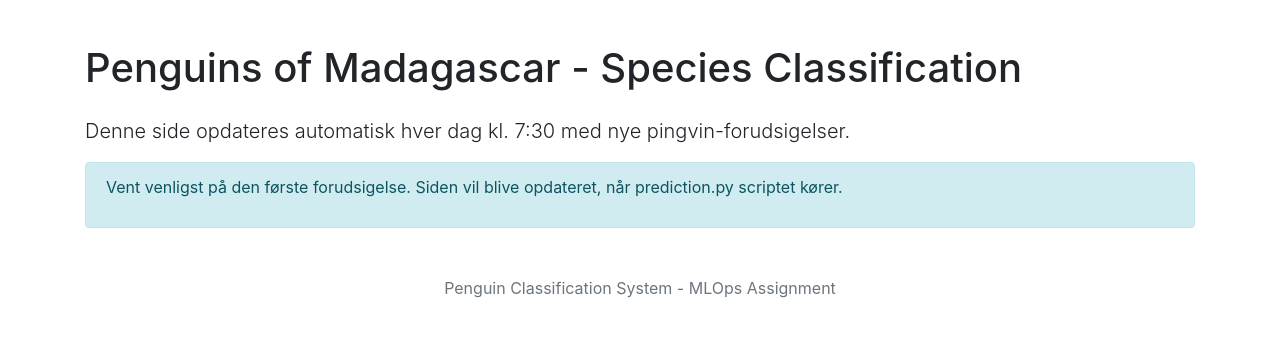
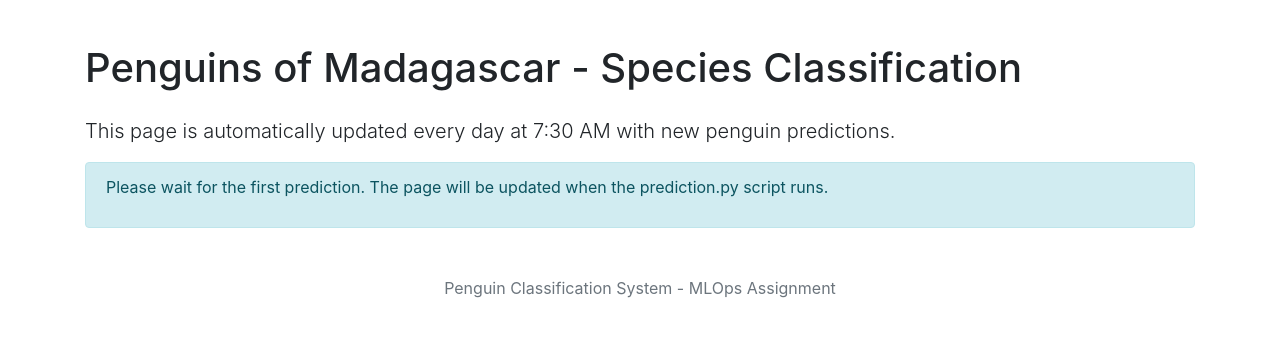
Before and after one commit to JAdamHub/MLOps_Assignment1, a Jekyll site: the page built from docs/index.html, in a window 1280 px wide. Shown: the top 337 px of the page. Built offline with Jekyll 4.4.1, drawn with Linux system fonts in a browser that asks for light colours.

Commit message:
github pages deploy

```diff
--- a/docs/index.html
+++ b/docs/index.html
@@ -4,10 +4,10 @@ title: Penguins of Madagascar - Species Classification
 ---
 <div class="container">
   <h1 class="my-4">Penguins of Madagascar - Species Classification</h1>
-  <p class="lead">Denne side opdateres automatisk hver dag kl. 7:30 med nye pingvin-forudsigelser.</p>
+  <p class="lead">This page is automatically updated every day at 7:30 AM with new penguin predictions.</p>
 
   <div class="alert alert-info">
-    <p>Vent venligst på den første forudsigelse. Siden vil blive opdateret, når prediction.py scriptet kører.</p>
+    <p>Please wait for the first prediction. The page will be updated when the prediction.py script runs.</p>
   </div>
 
   <footer class="mt-5 text-center text-muted">
```
Also changed, not shown: docs/README.md.
